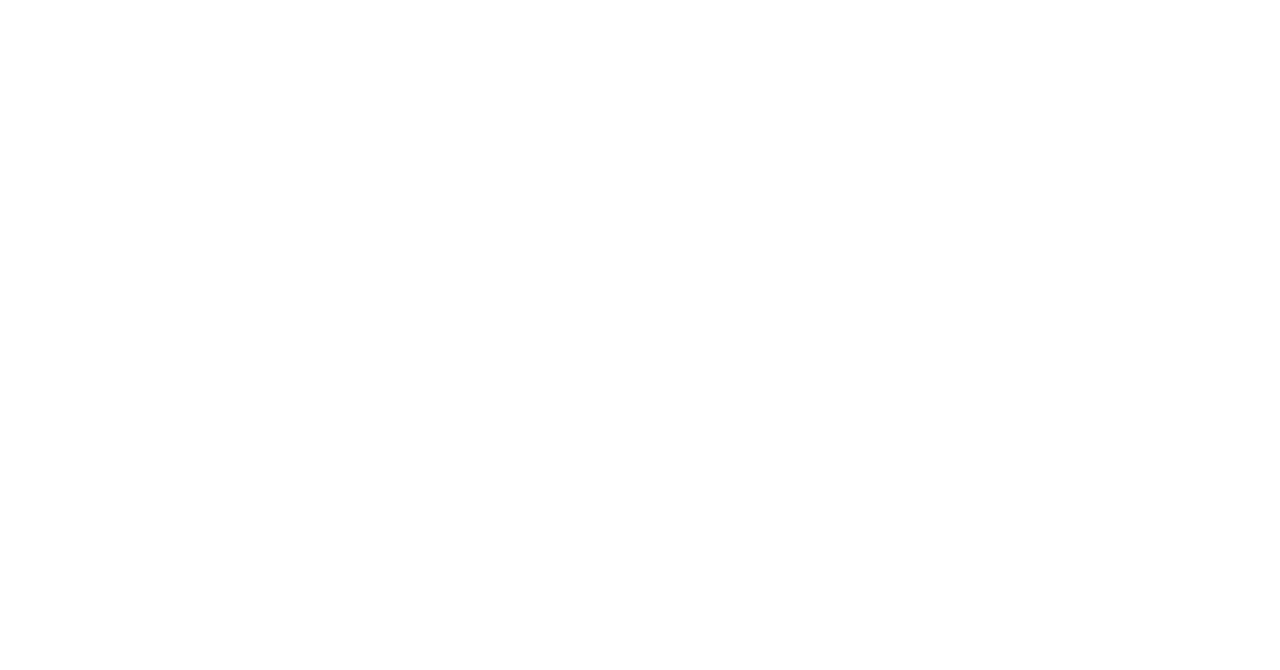
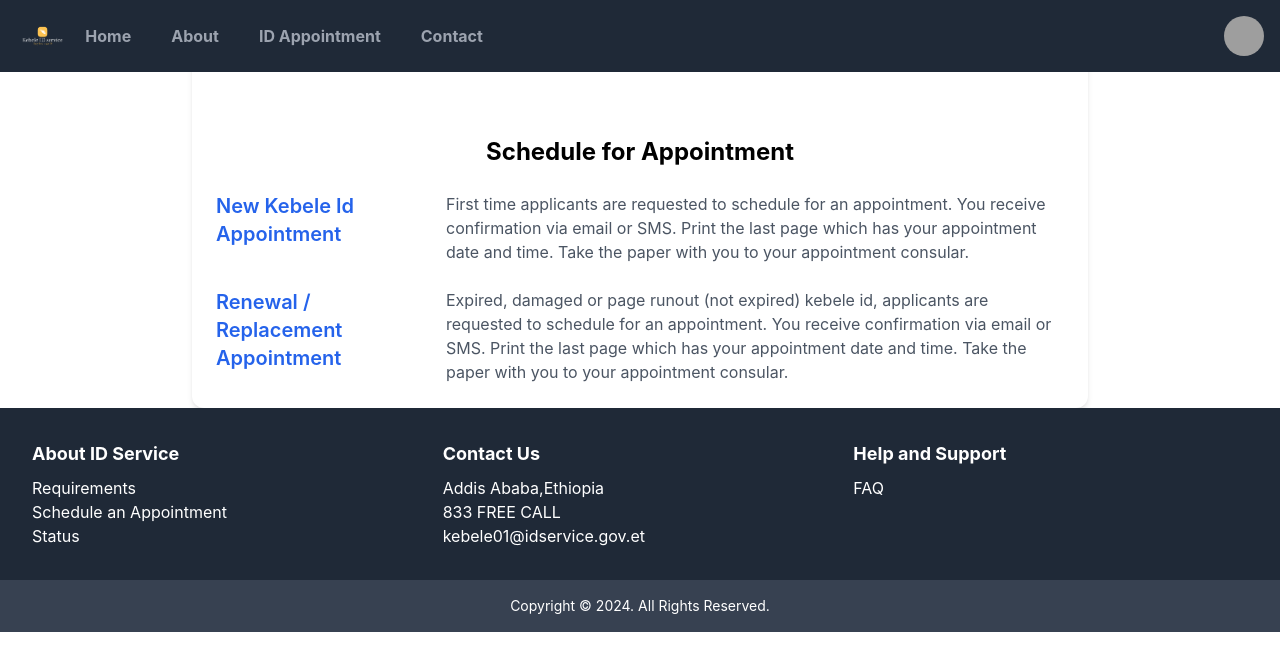
Before and after one commit to abel12-tech/kebele-id-service, a React (Create React App) app: page /request-appointment in a window 1280 px wide. Before the commit this address had no page. Shown: the top 670 px of the page. Built offline with nearby package versions, Linux system fonts and the light colour scheme; grey boxes are pictures that could not be loaded.

Commit message:
appointment page for kebele id is done

```diff
--- a/src/App.js
+++ b/src/App.js
@@ -7,6 +7,7 @@
 import Profile from "./pages/Profile";
 import Register from "./pages/Register";
 import Login from "./pages/Login";
+import RequestAppointment from "./pages/RequestAppointment";
 
 
 
@@ -20,6 +21,8 @@
         <Route path="/about" element={<About />} />
         <Route path="/contact" element={<ContactUs />} />
         <Route path="/register" element={<Register />} />
+        <Route path="/request-appointment" element={<RequestAppointment
+         />} />
         <Route path="/login" element={<Login />} />
       </Routes>
     </>
--- a/src/components/Navbar.jsx
+++ b/src/components/Navbar.jsx
@@ -56,8 +56,10 @@
           >
             About
           </Link>
-          <Link to="/" className="nav-link text-gray-400 font-bold lg:text-1xl">
-            Services
+          <Link to="/request-appointment
+          " className="nav-link text-gray-400 font-bold lg:text-1xl">
+            ID Appointment
+
           </Link>
           <Link
             to="/contact"
--- /dev/null
+++ b/src/pages/RequestAppointment.jsx
@@ -0,0 +1,41 @@
+import React from 'react';
+import Navbar from '../components/Navbar';
+import Footer from '../components/Footer';
+import { Link } from 'react-router-dom';
+
+
+
+const RequestAppointment = () => {
+    return (
+        <>
+        <Navbar/>
+        <div className="p-6 max-w-4xl mx-auto bg-white rounded-xl shadow-md space-y-6">
+            <h1 className="text-2xl font-bold text-center mt-28">Schedule for Appointment</h1>
+
+            <div className="space-y-6">
+                <section className="flex flex-col md:flex-row md:items-start md:space-x-6">
+                    <Link to="/new-kebele-id-form" className="text-xl font-semibold md:w-1/4 text-blue-600 hover:underline">
+                        New Kebele Id Appointment
+                    </Link>
+                    <p className="mt-2 text-gray-600 md:mt-0 md:w-3/4">
+                        First time applicants are requested to schedule for an appointment. You receive confirmation via email or SMS. Print the last page which has your appointment date and time. Take the paper with you to your appointment consular.
+                    </p>
+                </section>
+                <section className="flex flex-col md:flex-row md:items-start md:space-x-6">
+                    <Link to="/renewal-replacement-form" className="text-xl font-semibold md:w-1/4 text-blue-600 hover:underline">
+                        Renewal / Replacement Appointment
+                    </Link>
+                    <p className="mt-2 text-gray-600 md:mt-0 md:w-3/4">
+                        Expired, damaged or page runout (not expired) kebele id, applicants are requested to schedule for an appointment. You receive confirmation via email or SMS. Print the last page which has your appointment date and time. Take the paper with you to your appointment consular.
+                    </p>
+                </section>
+            </div>
+        </div>
+
+    <Footer/>
+    </>
+
+    );
+}
+
+export default RequestAppointment;
```
